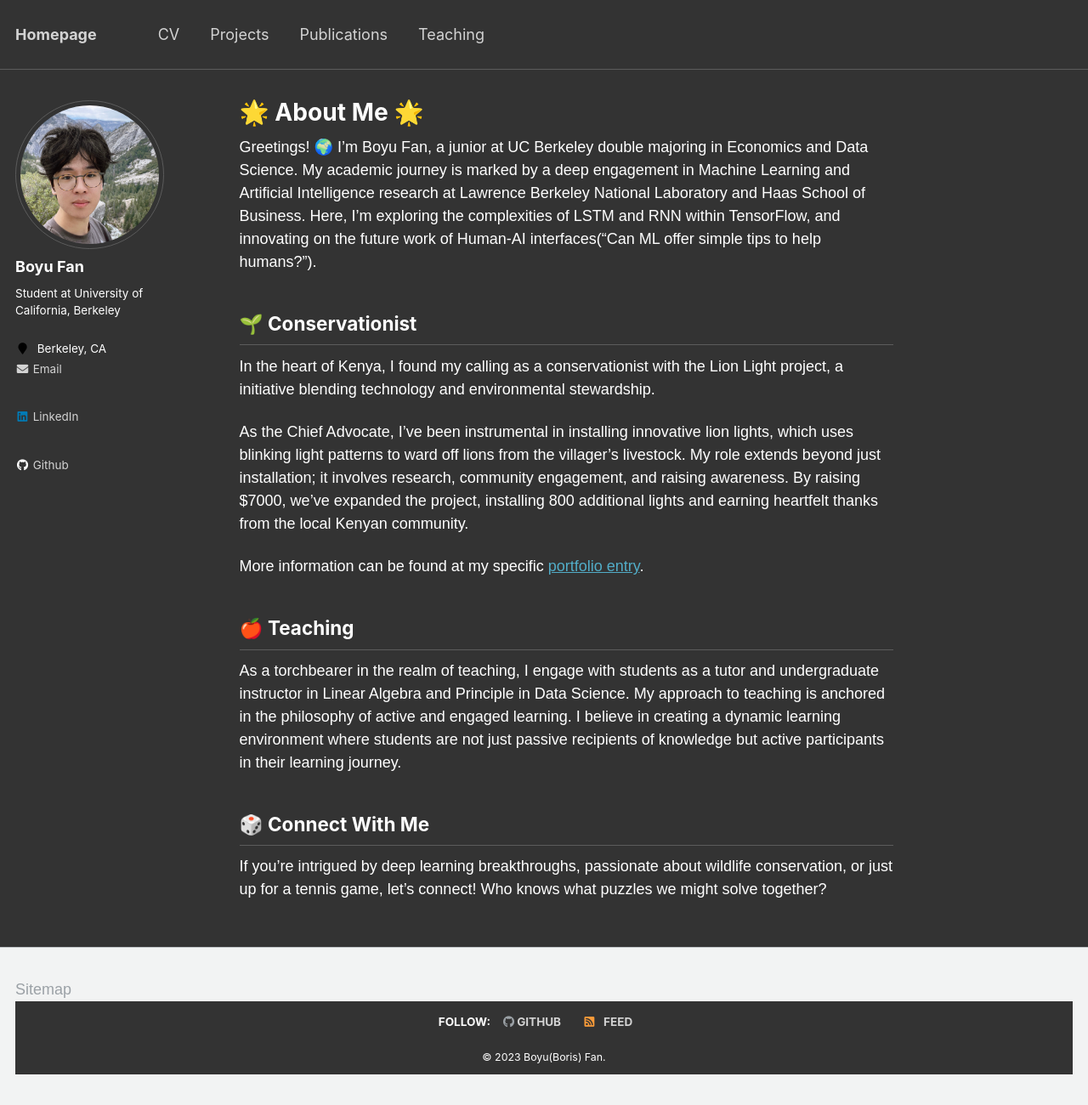
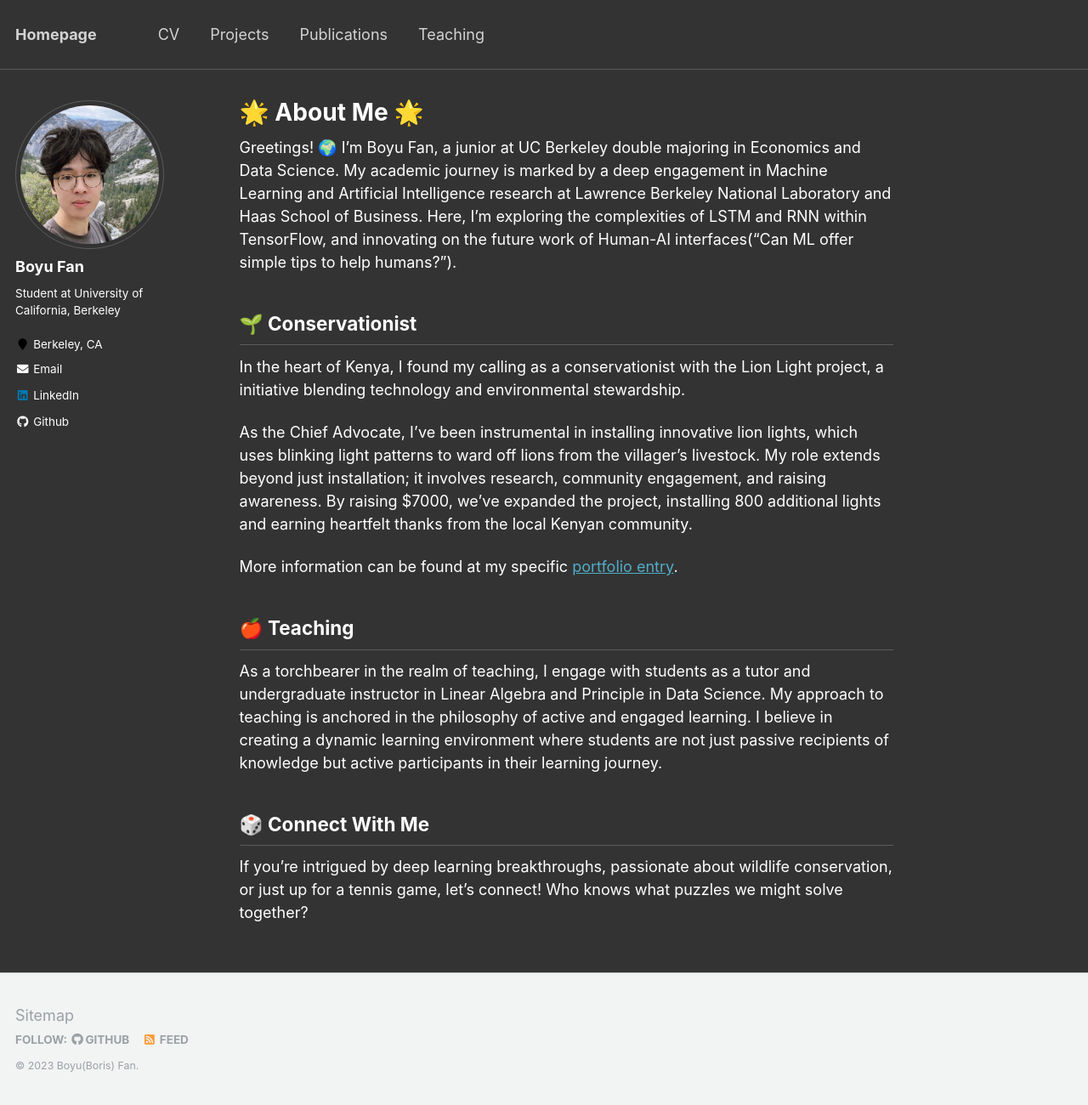
Before and after one commit to BoyuFan1/BoyuFan1, a Jekyll site: the page built from _pages/about.md, in a window 1280 px wide and 1300 px high. Shown: the whole window at 85% size. Built offline with Jekyll 4.4.1, drawn with Linux system fonts in a browser that asks for light colours.

Commit message:
Update custom.html

```diff
--- a/_includes/footer/custom.html
+++ b/_includes/footer/custom.html
@@ -1,46 +1,3 @@
 <!-- start custom footer snippets -->
-<html>
-<head>
-    <title>Your Website Title</title>
-    <style>
-        body {
-            background-color: #333333;
-            color: #ffffff;
-            font-family: Arial, sans-serif;
-        }
-
-        .page__footer-follow, .page__footer-copyright {
-            background-color: #333333; /* Dark gray background */
-            color: #ffffff; /* White text */
-            padding: 10px;
-            text-align: center;
-        }
-
-        .social-icons {
-            list-style: none;
-            padding: 0;
-        }
-
-        .social-icons li {
-            display: inline;
-            margin-right: 10px;
-        }
-
-        .social-icons a {
-            color: #d3d3d3; /* Primary color */
-            text-decoration: none;
-        }
-
-        .social-icons a:hover {
-            color: #b3b3b3; /* Lighter shade for hover */
-        }
-
-        i.fa {
-            margin-right: 5px;
-        }
-    </style>
-    <link rel="stylesheet" href="https://cdnjs.cloudflare.com/ajax/libs/font-awesome/5.15.1/css/all.min.css">
-</head>
-<body>
 <a href="/sitemap/">Sitemap</a>
 <!-- end custom footer snippets -->
```
